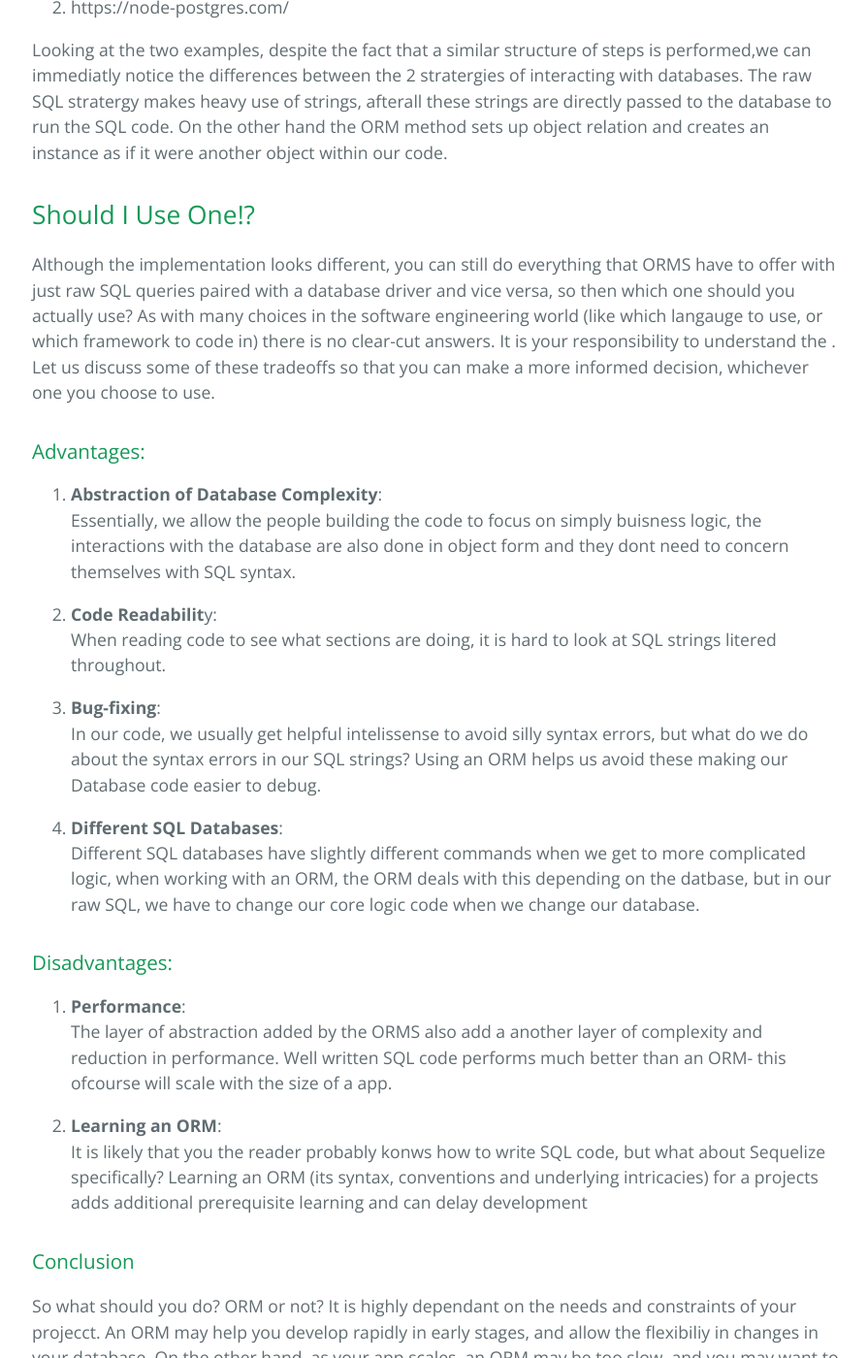
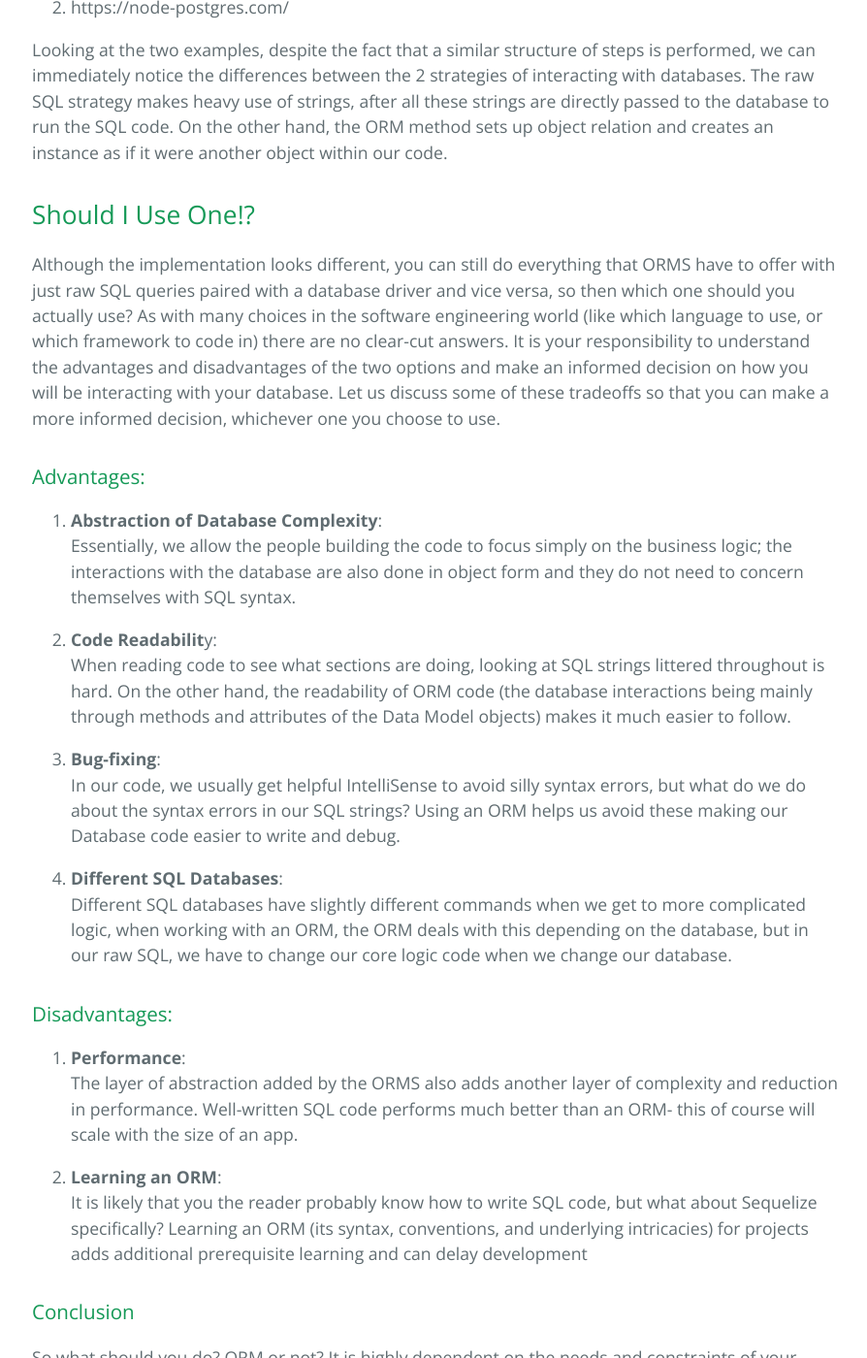
Before and after one commit to learning-software-engineering/learning-software-engineering.github.io, a Jekyll site: the page built from Topics/Tech_Stacks/ORM.md, in a window 1280 px wide and 1400 px high, scrolled down 2935 px. Shown: the whole window at 97% size, without its empty margins (191-1085 px from the left). Built offline with Jekyll 4.4.1, drawn with Linux system fonts in a browser that asks for light colours; our own code applies the rules of GitHub Pages for plain Markdown files; some of the changed text lies outside the part shown.

Commit message:
Update ORM.md

```diff
--- a/Topics/Tech_Stacks/ORM.md
+++ b/Topics/Tech_Stacks/ORM.md
@@ -99,37 +99,37 @@ These screenshots use the following packages for the ORM and raw SQL usage examp
 1. https://sequelize.org/
 2. https://node-postgres.com/
 
-Looking at the two examples, despite the fact that a similar structure of steps is performed,we can immediatly notice the differences between the 2 stratergies of interacting with databases. The raw SQL stratergy makes heavy use of strings, afterall these strings are directly passed to the database to run the SQL code. On the other hand the ORM method sets up object relation and creates an instance as if it were another object within our code.
+Looking at the two examples, despite the fact that a similar structure of steps is performed, we can immediately notice the differences between the 2 strategies of interacting with databases. The raw SQL strategy makes heavy use of strings, after all these strings are directly passed to the database to run the SQL code. On the other hand, the ORM method sets up object relation and creates an instance as if it were another object within our code.
 
 ## Should I Use One!?
 
 Although the implementation looks different, you can still do everything that ORMS have to offer with just raw SQL queries paired with a database driver and vice versa, so then which one should you actually use?
-As with many choices in the software engineering world (like which langauge to use, or which framework to code in) there is no clear-cut answers. It is your responsibility to understand the . Let us discuss some of these tradeoffs so that you can make a more informed decision, whichever one you choose to use.
+As with many choices in the software engineering world (like which language to use, or which framework to code in) there are no clear-cut answers. It is your responsibility to understand the advantages and disadvantages of the two options and make an informed decision on how you will be interacting with your database. Let us discuss some of these tradeoffs so that you can make a more informed decision, whichever one you choose to use.
 
 ### Advantages:
 
 1. **Abstraction of Database Complexity**:  \
-Essentially, we allow the people building the code to focus on simply buisness logic, the interactions with the database are also done in object form and they dont need to concern themselves with SQL syntax.
+Essentially, we allow the people building the code to focus simply on the business logic; the interactions with the database are also done in object form and they do not need to concern themselves with SQL syntax.
 
 3. **Code Readabilit**y: \
-When reading code to see what sections are doing, it is hard to look at SQL strings litered throughout.
+When reading code to see what sections are doing, looking at SQL strings littered throughout is hard. On the other hand, the readability of ORM code (the database interactions being mainly through methods and attributes of the Data Model objects) makes it much easier to follow.
 
 5. **Bug-fixing**: \
-In our code, we usually get helpful intelissense to avoid silly syntax errors, but what do we do about the syntax errors in our SQL strings? Using an ORM helps us avoid these making our Database code easier to debug.
+In our code, we usually get helpful IntelliSense to avoid silly syntax errors, but what do we do about the syntax errors in our SQL strings? Using an ORM helps us avoid these making our Database code easier to write and debug.
 
 7. **Different SQL Databases**: \
-Different SQL databases have slightly different commands when we get to more complicated logic, when working with an ORM, the ORM deals with this depending on the datbase, but in our raw SQL, we have to change our core logic code when we change our database.
+Different SQL databases have slightly different commands when we get to more complicated logic, when working with an ORM, the ORM deals with this depending on the database, but in our raw SQL, we have to change our core logic code when we change our database.
 
 ### Disadvantages:
 
 1. **Performance**: \
-The layer of abstraction added by the ORMS also add a another layer of complexity and reduction in performance. Well written SQL code performs much better than an ORM- this ofcourse will scale with the size of a app.
+The layer of abstraction added by the ORMS also adds another layer of complexity and reduction in performance. Well-written SQL code performs much better than an ORM- this of course will scale with the size of an app.
 
 2. **Learning an ORM**: \
-It is likely that you the reader probably konws how to write SQL code, but what about Sequelize specifically? Learning an ORM (its syntax, conventions and underlying intricacies) for a projects adds additional prerequisite learning and can delay development
+It is likely that you the reader probably know how to write SQL code, but what about Sequelize specifically? Learning an ORM (its syntax, conventions, and underlying intricacies) for projects adds additional prerequisite learning and can delay development
 
 ### Conclusion
 
-So what should you do? ORM or not? It is highly dependant on the needs and constraints of your projecct. An ORM may help you develop rapidly in early stages, and allow the flexibiliy in changes in your database. On the other hand, as your app scales, an ORM may be too slow, and you may want to use raw SQL for optimal performance. Infact, it is not rare to find that big companies have a mix of raw SQL added in later stages alongside legacy ORM code.
+So what should you do? ORM or not? It is highly dependent on the needs and constraints of your project. An ORM may help you develop rapidly in early stages, and allow flexibility in changing your database. On the other hand, as your app scales, an ORM may be too slow, and you may want to use raw SQL for optimal performance. In fact, it is not rare to find that big companies have a mix of raw SQL added in later stages alongside legacy ORM code.
 
 Use whatever you see fit, but be mindful of the consequences coupled with the decisions you make!
```
Also changed, not shown: other parts of Topics/Tech_Stacks/ORM.md (+3 -3 lines).
